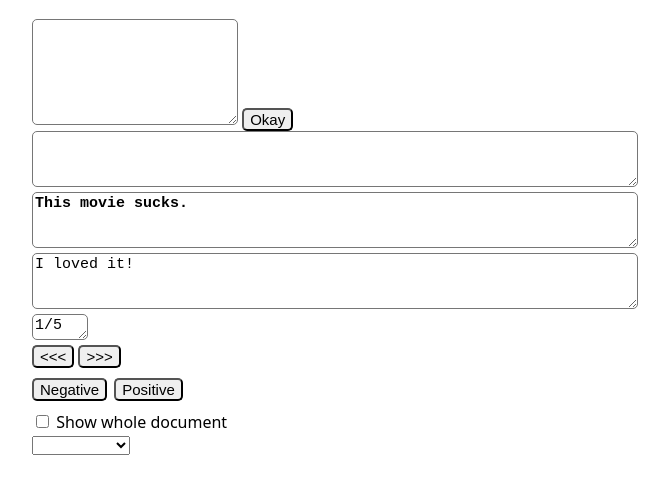
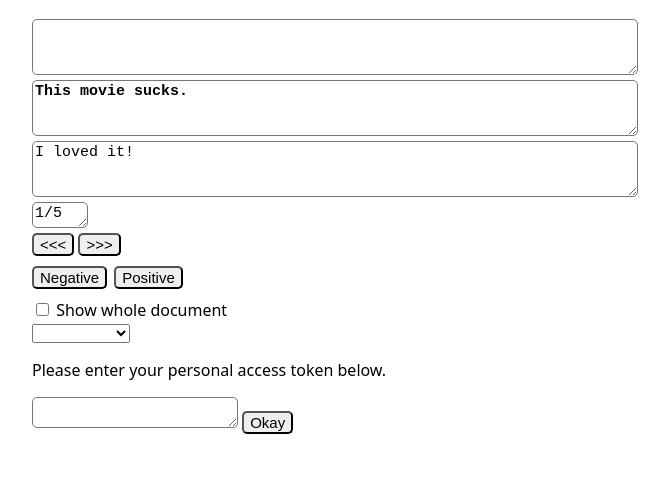
Before and after one commit to CharlotteWeirich/SBAT, a plain HTML site: page index.html in a window 1280 px wide. Shown: the part 155-648 px from the top of the page, without its empty margins (268-937 px from the left). Drawn offline with nearby package versions, Linux system fonts and the light colour scheme.

Commit message:
Update index.html

```diff
--- a/index.html
+++ b/index.html
@@ -15,11 +15,6 @@
         <h2>Welcome to SBAT</h2>
         <h3>A simple browser-based annotation tool</h3>
         <P>Please upload your file below.</P>
-    </div>
-
-    <div id="authenticationArea">
-        <textarea style="width: 200px; height: 100px;" id="personalAccessToken"></textarea>
-        <button id="authenticatinOkayButton">Okay</button>
     </div>
 
     <div id="annotationArea">
@@ -96,6 +91,11 @@
         <textarea style="width:200px; height:20px" id="fileNameToSaveAs"></textarea>
         <button id="downloadButton" type="button">Download</button>
     </div>
+    <div id="authenticationArea">
+        <p>Please enter your personal access token below.</p>
+        <textarea style="width: 200px; height: 25px;" id="personalAccessToken"></textarea>
+        <button id="authenticatinOkayButton">Okay</button>
+    </div>
     <script type="module">
         import { Octokit, App } from "https://esm.sh/octokit";
     </script>
```
